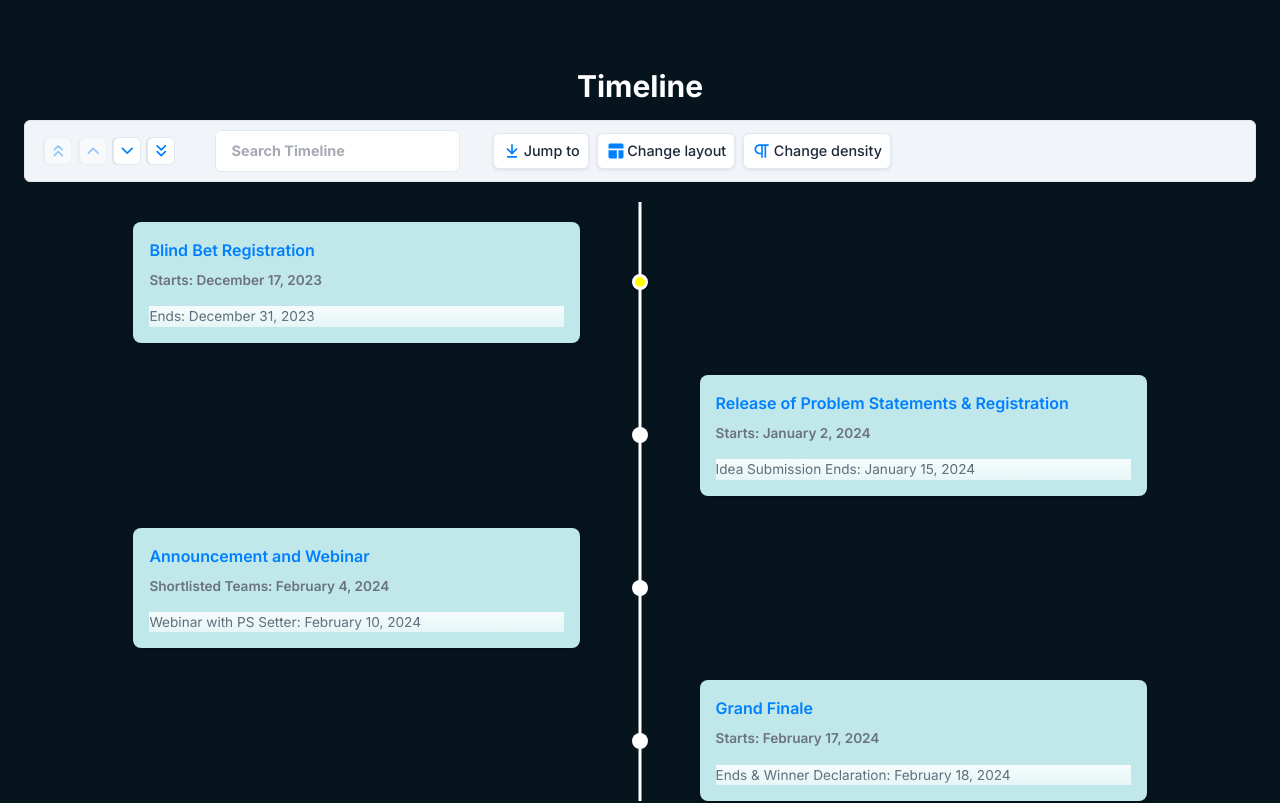
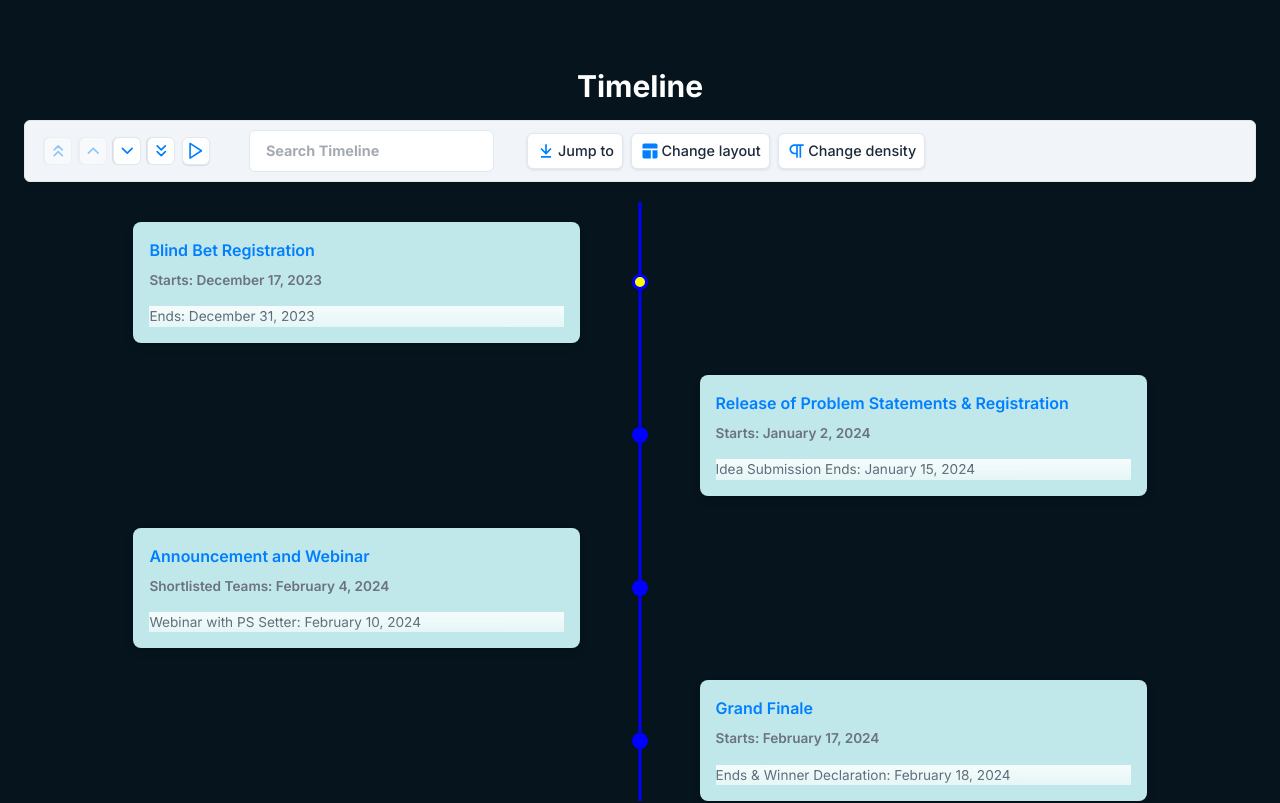
Before and after one commit to ZaneFerns360/technothon2, a Next.js app: page / in a window 1280 px wide. Shown: the part 1580-2383 px from the top of the page. Built offline with nearby package versions, Linux system fonts and the light colour scheme.

Commit message:
minor changes

```diff
--- a/components/Timeline.jsx
+++ b/components/Timeline.jsx
@@ -50,12 +50,14 @@ const Timeline = () => {
           Timeline
         </h3>
         <Chrono
+          slideItemDuration={800}
+          slideShow
           items={items}
           mode="VERTICAL_ALTERNATING"
           itemWidth={150}
           cardHeight={100}
           theme={{
-            primary: 'white',
+            primary: 'blue',
             secondary: 'yellow',
             cardBgColor: '#c0e7e9',
             cardForeColor: 'white',
```
